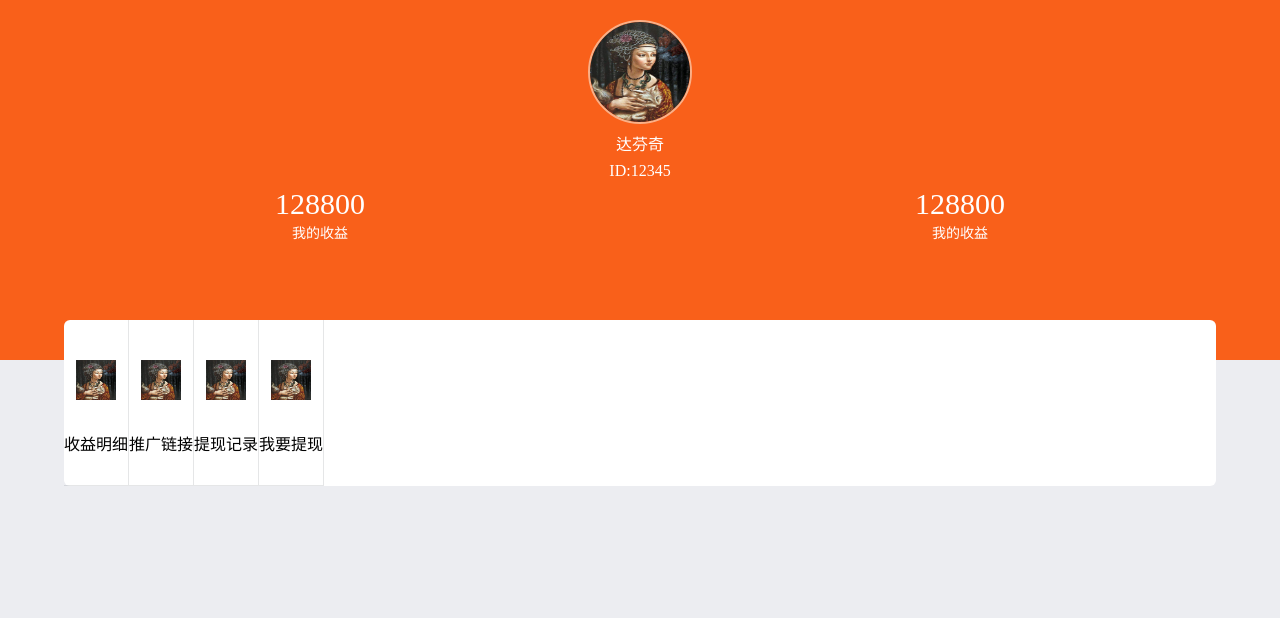
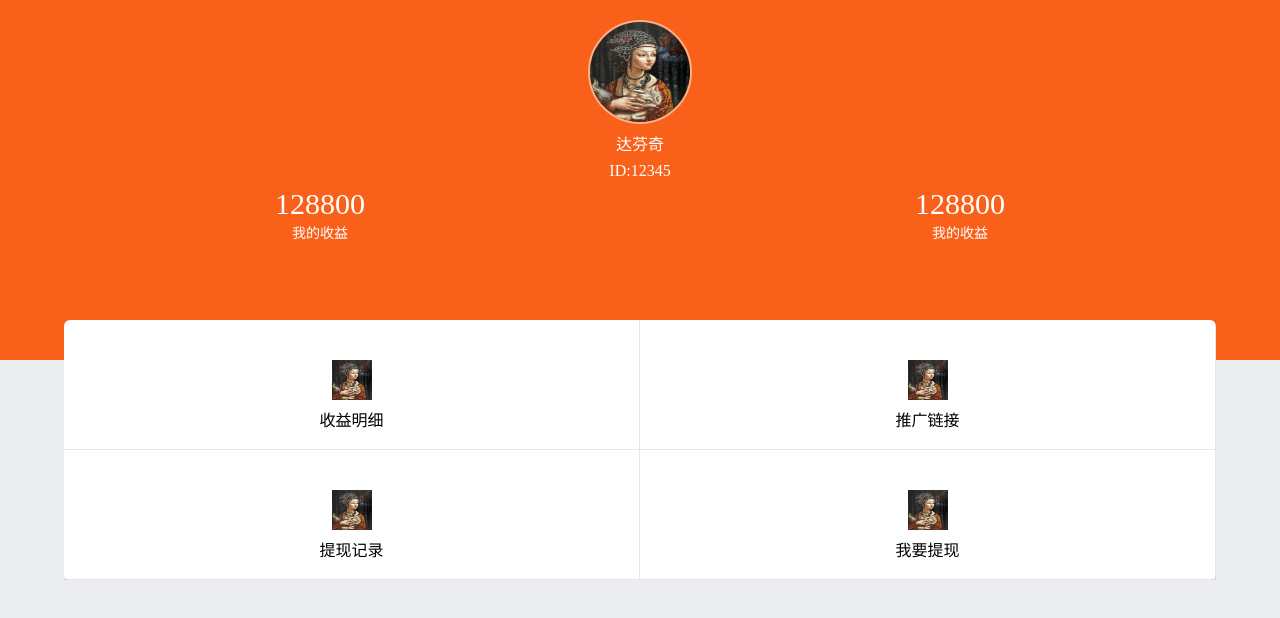
Before and after one commit to KingJA/higo_front, a Vue app: page /incomeDetail in a window 1280 px wide. Shown: the top 618 px of the page. Built offline with nearby package versions, Linux system fonts and the light colour scheme.

Commit message:
fix css bug

```diff
--- a/src/components/Main.vue
+++ b/src/components/Main.vue
@@ -26,17 +26,17 @@
     </div>
 
 
-    <div class="tabs">
+    <div class="navs">
 
-      <ul class="tab_line">
-        <li class="tab_item">
+      <ul class="nav_line">
+        <li class="nav_item">
           <div>
             <img class="tab_icon" src="../assets/head.jpg" width="40" height="40"/>
             <p><a href="#/incomeDetail" class="tab_text">收益明细</a><br></p>
           </div>
 
         </li>
-        <li class="tab_item">
+        <li class="nav_item">
           <div>
             <img class="tab_icon" src="../assets/head.jpg" width="40" height="40"/>
             <p><a href="#/incomeDetail" class="tab_text">推广链接</a><br></p>
@@ -44,15 +44,15 @@
 
         </li>
       </ul>
-      <ul class="tab_line">
-        <li class="tab_item">
+      <ul class="nav_line">
+        <li class="nav_item">
           <div>
             <img class="tab_icon" src="../assets/head.jpg" width="40" height="40"/>
             <p><a href="#/incomeDetail" class="tab_text">提现记录</a><br></p>
           </div>
 
         </li>
-        <li class="tab_item">
+        <li class="nav_item">
           <div>
             <img class="tab_icon" src="../assets/head.jpg" width="40" height="40"/>
             <p><a href="#/incomeDetail" class="tab_text">我要提现</a><br></p>
@@ -99,7 +99,7 @@
       .id
         margin-top 10px
 
-    .tabs
+    .navs
       position absolute
       top 40%
       left 5%
@@ -110,9 +110,9 @@
       .item
         display inline-block
 
-      .tab_line
+      .nav_line
         display flex
-        .tab_item
+        .nav_item
           padding-top 40px
           padding-bottom 20px
           flex 1
--- a/src/router/index.js
+++ b/src/router/index.js
@@ -14,38 +14,32 @@ export default new Router({
   routes: [
     {
       path: '/',
-      name: 'Main',
-      component: Main
+      component: Main,
+      children:[{
+        path: '/selledProduct',
+        component: SelledProduct
+      },
+        {
+          path: '/invitedMebber',
+          component: InvitedMebber
+        }]
+
     },
     {
       path: '/incomeDetail',
-      name: 'IncomeDetail',
       component: IncomeDetail
     },
     {
       path: '/cashDetail',
-      name: 'CashDetail',
       component: CashDetail
     },
     {
       path: '/generalizeLink',
-      name: 'GeneralizeLink',
       component: GeneralizeLink
     },
     {
       path: '/goCash',
-      name: 'GoCash',
       component: GoCash
-    },
-    {
-      path: '/selledProduct',
-      name: 'SelledProduct',
-      component: SelledProduct
-    },
-    {
-      path: '/invitedMebber',
-      name: 'InvitedMebber',
-      component: InvitedMebber
-    },
+    }
   ]
 })
```
Also changed, not shown: 1 other file (tests, documents, lock files or other folders).
